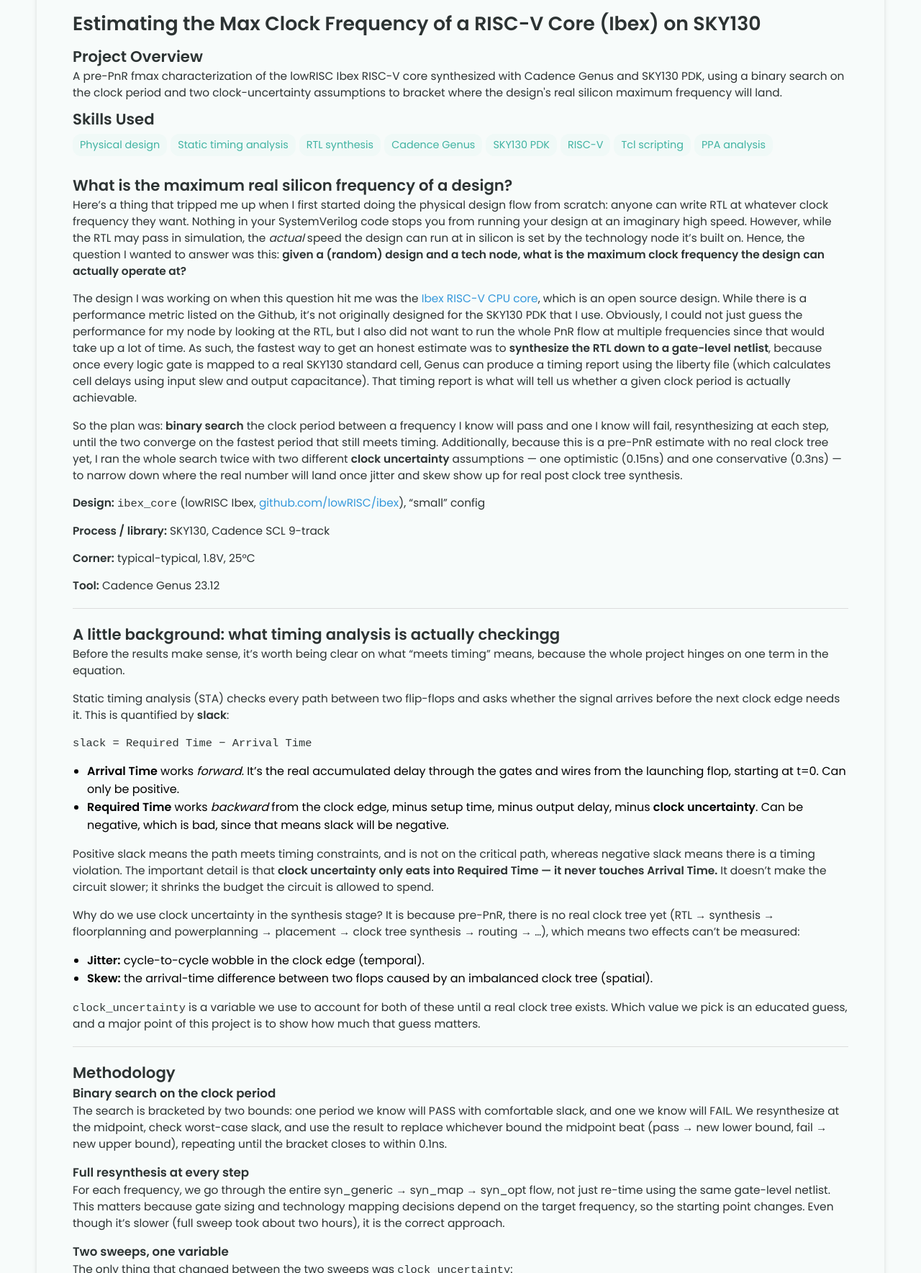
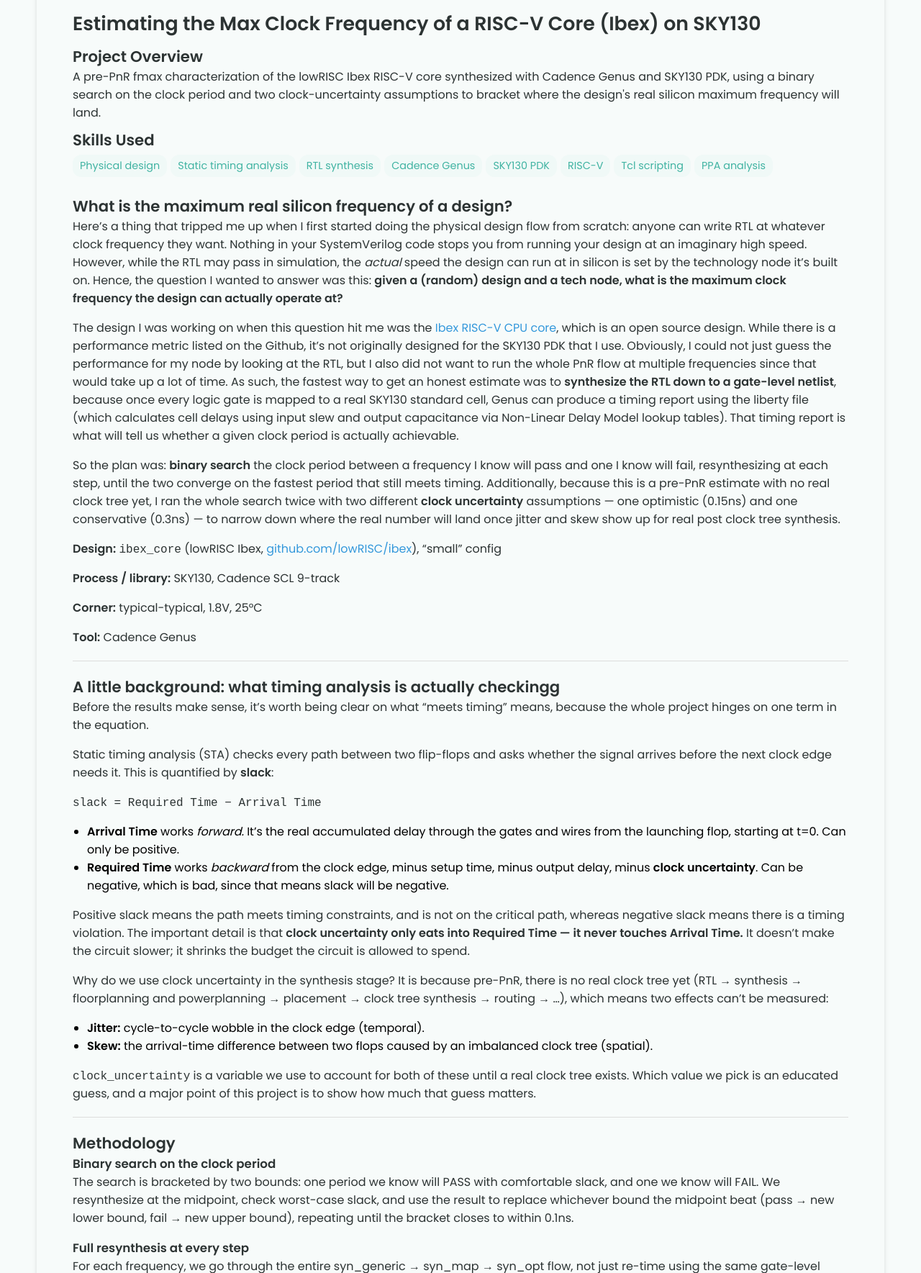
Before and after one commit to mmzarif/mmzarif.github.io, a Jekyll site: the page built from _projects/ibex-fmax-characterization-sky130/index.md, in a window 1280 px wide, cut to the strip 635-2404 px from the top of the page. Shown: the whole strip at 72% size. Built offline with Jekyll 4.4.1, drawn with Linux system fonts in a browser that asks for light colours.

Commit message:
ibex font fix attempt

```diff
--- a/_projects/ibex-fmax-characterization-sky130/index.md
+++ b/_projects/ibex-fmax-characterization-sky130/index.md
@@ -19,7 +19,7 @@ main-image: https://images.unsplash.com/photo-1518770660439-4636190af475?fm=jpg&
 
 Here's a thing that tripped me up when I first started doing the physical design flow from scratch: anyone can write RTL at whatever clock frequency they want. Nothing in your SystemVerilog code stops you from running your design at an imaginary high speed. However, while the RTL may pass in simulation, the *actual* speed the design can run at in silicon is set by the technology node it's built on. Hence, the question I wanted to answer was this: **given a (random) design and a tech node, what is the maximum clock frequency the design can actually operate at?**
 
-The design I was working on when this question hit me was the [Ibex RISC-V CPU core](https://github.com/lowRISC/ibex), which is an open source design. While there is a performance metric listed on the Github, it's not originally designed for the SKY130 PDK that I use. Obviously, I could not just guess the performance for my node by looking at the RTL, but I also did not want to run the whole PnR flow at multiple frequencies since that would take up a lot of time. As such, the fastest way to get an honest estimate was to **synthesize the RTL down to a gate-level netlist**, because once every logic gate is mapped to a real SKY130 standard cell, Genus can produce a timing report using the liberty file (which calculates cell delays using input slew and output capacitance). That timing report is what will tell us whether a given clock period is actually achievable.
+The design I was working on when this question hit me was the [Ibex RISC-V CPU core](https://github.com/lowRISC/ibex), which is an open source design. While there is a performance metric listed on the Github, it's not originally designed for the SKY130 PDK that I use. Obviously, I could not just guess the performance for my node by looking at the RTL, but I also did not want to run the whole PnR flow at multiple frequencies since that would take up a lot of time. As such, the fastest way to get an honest estimate was to **synthesize the RTL down to a gate-level netlist**, because once every logic gate is mapped to a real SKY130 standard cell, Genus can produce a timing report using the liberty file (which calculates cell delays using input slew and output capacitance via Non-Linear Delay Model lookup tables). That timing report is what will tell us whether a given clock period is actually achievable.
 
 So the plan was: **binary search** the clock period between a frequency I know will pass and one I know will fail, resynthesizing at each step, until the two converge on the fastest period that still meets timing. Additionally, because this is a pre-PnR estimate with no real clock tree yet, I ran the whole search twice with two different **clock uncertainty** assumptions — one optimistic (0.15ns) and one conservative (0.3ns) — to narrow down where the real number will land once jitter and skew show up for real post clock tree synthesis.
 
@@ -29,7 +29,7 @@ So the plan was: **binary search** the clock period between a frequency I know w
 
 **Corner:** typical-typical, 1.8V, 25°C
 
-**Tool:** Cadence Genus 23.12
+**Tool:** Cadence Genus
 
 ---
 
--- a/css/styles.css
+++ b/css/styles.css
@@ -606,6 +606,12 @@ footer p {
     margin-bottom: 10px;
 }
 
+.post-view .summary .project-description p,
+.post-view .content p,
+.post-view .content li {
+    font-size: 1rem;
+}
+
 .post-view .summary .skills-card {
     display: flex;
     flex-direction: column;
```
